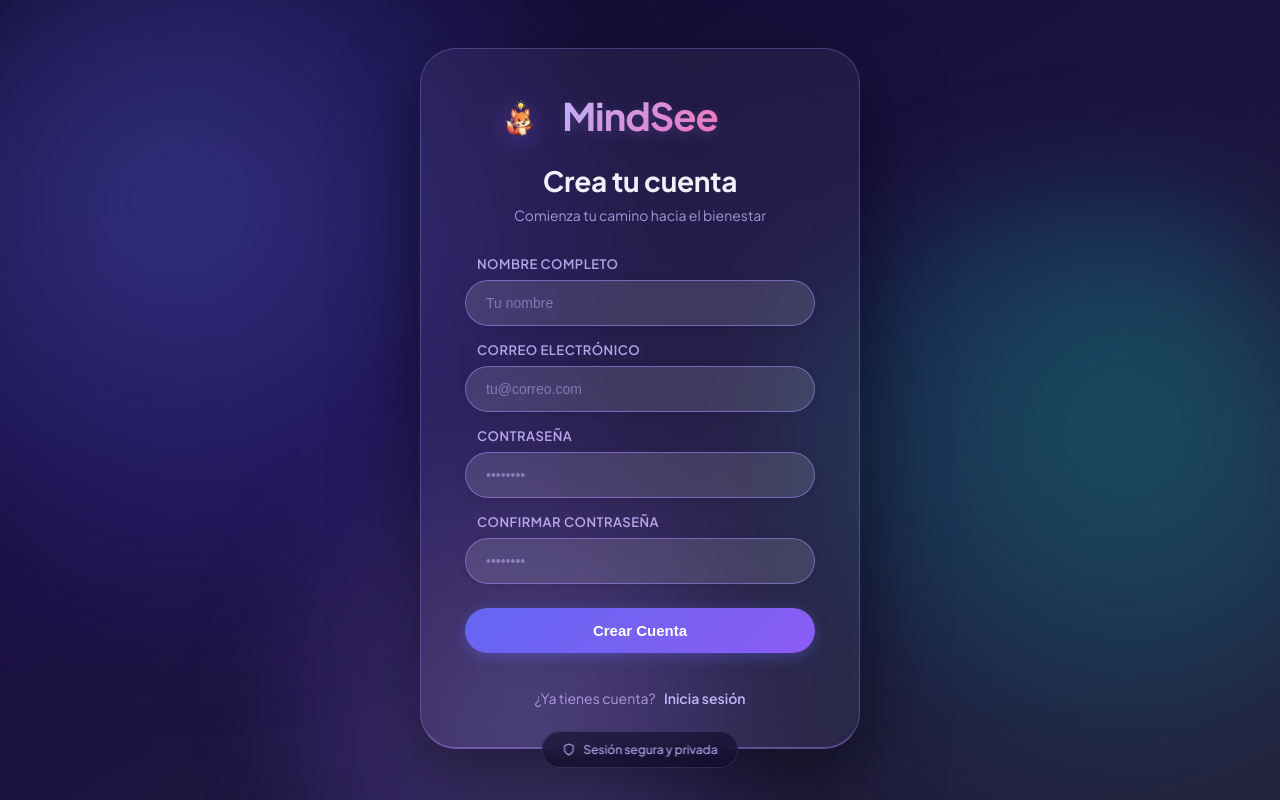
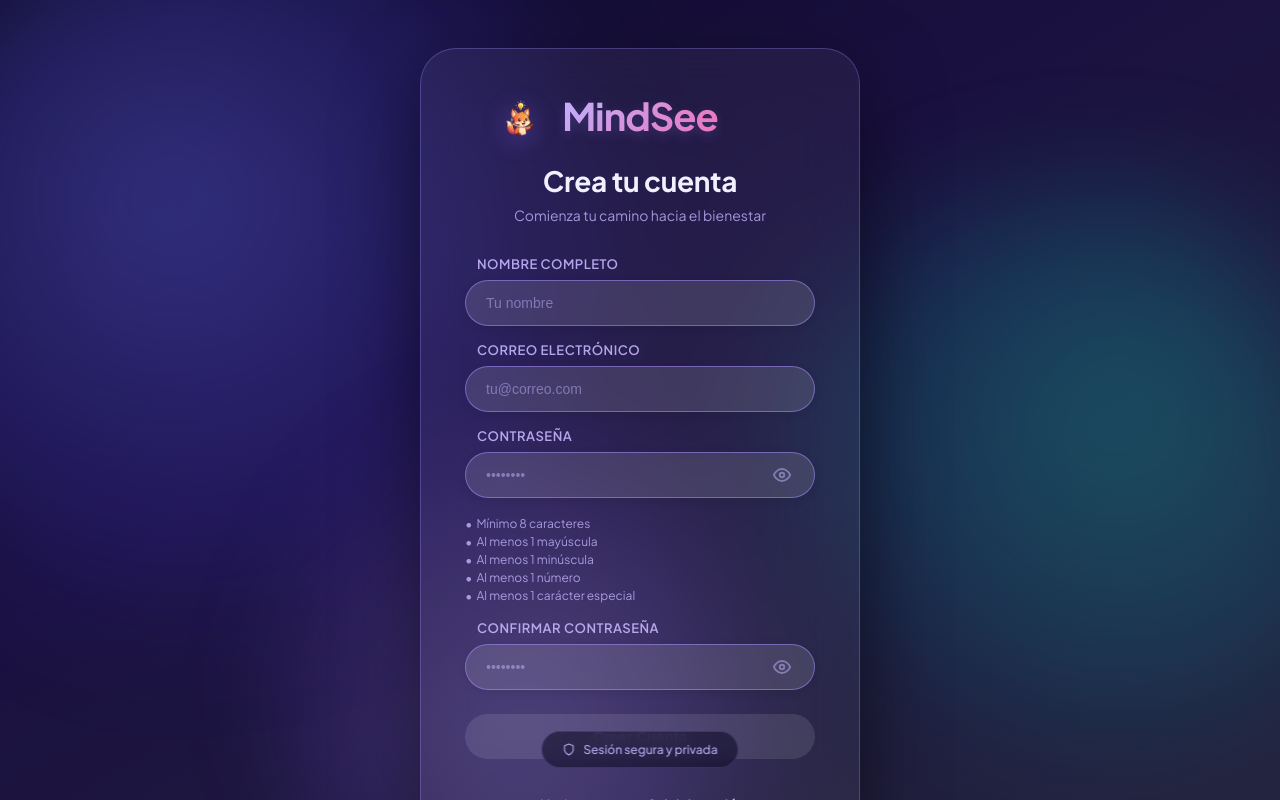
Before and after one commit to Kam24w/psico-frontend, a React (Vite) app: page /register in a window 1280 px wide. Built offline with nearby package versions, Linux system fonts and the light colour scheme; no server answers.

Commit message:
ojo y verificacion

```diff
--- a/src/index.css
+++ b/src/index.css
@@ -311,6 +311,36 @@ body {
   border-color: rgba(129, 140, 248, 0.7);
   background: rgba(255, 255, 255, 0.15);
   box-shadow: 0 0 0 4px rgba(99, 102, 241, 0.15);
+}
+
+.auth-password-wrapper {
+  position: relative;
+  width: 100%;
+}
+
+.auth-password-wrapper .auth-input {
+  padding-right: 50px;
+}
+
+.auth-password-toggle {
+  position: absolute;
+  right: 18px;
+  top: 50%;
+  transform: translateY(-50%);
+  background: none;
+  border: none;
+  color: var(--text-muted);
+  cursor: pointer;
+  display: flex;
+  align-items: center;
+  justify-content: center;
+  padding: 6px;
+  transition: color 0.2s ease;
+  outline: none;
+}
+
+.auth-password-toggle:hover {
+  color: var(--text-main);
 }
 
 .auth-button {
--- a/src/pages/LoginPage.tsx
+++ b/src/pages/LoginPage.tsx
@@ -12,6 +12,7 @@ export default function LoginPage() {
   const [form, setForm] = useState<LoginRequest>({ email: '', password: '' })
   const [error, setError] = useState('')
   const [loading, setLoading] = useState(false)
+  const [showPassword, setShowPassword] = useState(false)
   const { login } = useAuth()
   const navigate = useNavigate()
 
@@ -76,15 +77,35 @@ export default function LoginPage() {
           </div>
           <div className="auth-field">
             <label className="auth-label">Contraseña</label>
+            <div className="auth-password-wrapper">
               <input
                 className="auth-input"
-              type="password"
+                type={showPassword ? 'text' : 'password'}
                 placeholder="••••••••"
                 value={form.password}
                 onChange={e => setForm({ ...form, password: e.target.value })}
                 required
                 maxLength={20}
               />
+              <button
+                type="button"
+                className="auth-password-toggle"
+                onClick={() => setShowPassword(!showPassword)}
+                aria-label={showPassword ? 'Ocultar contraseña' : 'Mostrar contraseña'}
+              >
+                {showPassword ? (
+                  <svg width="18" height="18" viewBox="0 0 24 24" fill="none" stroke="currentColor" strokeWidth="2.5" strokeLinecap="round" strokeLinejoin="round">
+                    <path d="M17.94 17.94A10.07 10.07 0 0 1 12 20c-7 0-11-8-11-8a18.45 18.45 0 0 1 5.06-5.94M9.9 4.24A9.12 9.12 0 0 1 12 4c7 0 11 8 11 8a18.5 18.5 0 0 1-2.16 3.19m-6.72-1.07a3 3 0 1 1-4.24-4.24"></path>
+                    <line x1="1" y1="1" x2="23" y2="23"></line>
+                  </svg>
+                ) : (
+                  <svg width="18" height="18" viewBox="0 0 24 24" fill="none" stroke="currentColor" strokeWidth="2.5" strokeLinecap="round" strokeLinejoin="round">
+                    <path d="M1 12s4-8 11-8 11 8 11 8-4 8-11 8-11-8-11-8z"></path>
+                    <circle cx="12" cy="12" r="3"></circle>
+                  </svg>
+                )}
+              </button>
+            </div>
           </div>
           {error && <p className="auth-error">{error}</p>}
           <button className="auth-button" type="submit" disabled={loading}>
--- a/src/pages/RegisterPage.tsx
+++ b/src/pages/RegisterPage.tsx
@@ -18,11 +18,27 @@ export default function RegisterPage() {
 
   const [error, setError]     = useState('')
   const [loading, setLoading] = useState(false)
+  const [showPassword, setShowPassword] = useState(false)
+  const [showConfirmPassword, setShowConfirmPassword] = useState(false)
   const { login }             = useAuth()
   const navigate              = useNavigate()
 
+  // Validaciones de contraseña
+  const hasMinLength = form.password.length >= 8;
+  const hasUpper = /[A-Z]/.test(form.password);
+  const hasLower = /[a-z]/.test(form.password);
+  const hasNumber = /[0-9]/.test(form.password);
+  const hasSpecial = /[@$!%*?&._-]/.test(form.password);
+
+  const isPasswordValid = hasMinLength && hasUpper && hasLower && hasNumber && hasSpecial;
+
   const handleSubmit = async (e: FormEvent<HTMLFormElement>) => {
     e.preventDefault()
+
+    if (!isPasswordValid) {
+      setError('La contraseña no cumple con los requisitos mínimos')
+      return
+    }
 
     if (form.password !== form.confirmPassword) {
       setError('Las contraseñas no coinciden')
@@ -78,7 +94,7 @@ export default function RegisterPage() {
             <input
               className="auth-input" type="text" placeholder="Tu nombre"
             value={form.name} onChange={e => setForm({ ...form, name: e.target.value })} required
-            maxLength={20}
+            maxLength={100}
             />
           </div>
           <div className="auth-field">
@@ -91,26 +107,89 @@ export default function RegisterPage() {
           </div>
           <div className="auth-field">
             <label className="auth-label">Contraseña</label>
+            <div className="auth-password-wrapper">
               <input
-              className="auth-input" type="password" placeholder="••••••••"
+                className="auth-input"
+                type={showPassword ? 'text' : 'password'}
+                placeholder="••••••••"
                 value={form.password}
                 onChange={e => setForm({ ...form, password: e.target.value })}
                 required
                 maxLength={20}
               />
+              <button
+                type="button"
+                className="auth-password-toggle"
+                onClick={() => setShowPassword(!showPassword)}
+                aria-label={showPassword ? 'Ocultar contraseña' : 'Mostrar contraseña'}
+              >
+                {showPassword ? (
+                  <svg width="18" height="18" viewBox="0 0 24 24" fill="none" stroke="currentColor" strokeWidth="2.5" strokeLinecap="round" strokeLinejoin="round">
+                    <path d="M17.94 17.94A10.07 10.07 0 0 1 12 20c-7 0-11-8-11-8a18.45 18.45 0 0 1 5.06-5.94M9.9 4.24A9.12 9.12 0 0 1 12 4c7 0 11 8 11 8a18.5 18.5 0 0 1-2.16 3.19m-6.72-1.07a3 3 0 1 1-4.24-4.24"></path>
+                    <line x1="1" y1="1" x2="23" y2="23"></line>
+                  </svg>
+                ) : (
+                  <svg width="18" height="18" viewBox="0 0 24 24" fill="none" stroke="currentColor" strokeWidth="2.5" strokeLinecap="round" strokeLinejoin="round">
+                    <path d="M1 12s4-8 11-8 11 8 11 8-4 8-11 8-11-8-11-8z"></path>
+                    <circle cx="12" cy="12" r="3"></circle>
+                  </svg>
+                )}
+              </button>
+            </div>
+
+            {/* Recomendaciones de contraseña */}
+            <div className="password-requirements" style={{ marginTop: '8px', fontSize: '12px', color: 'var(--text-secondary)' }}>
+              <div style={{ color: hasMinLength ? '#10b981' : 'var(--text-secondary)', display: 'flex', alignItems: 'center', gap: '4px' }}>
+                <span style={{ fontSize: '14px' }}>{hasMinLength ? '✓' : '•'}</span> Mínimo 8 caracteres
+              </div>
+              <div style={{ color: hasUpper ? '#10b981' : 'var(--text-secondary)', display: 'flex', alignItems: 'center', gap: '4px' }}>
+                <span style={{ fontSize: '14px' }}>{hasUpper ? '✓' : '•'}</span> Al menos 1 mayúscula
+              </div>
+              <div style={{ color: hasLower ? '#10b981' : 'var(--text-secondary)', display: 'flex', alignItems: 'center', gap: '4px' }}>
+                <span style={{ fontSize: '14px' }}>{hasLower ? '✓' : '•'}</span> Al menos 1 minúscula
+              </div>
+              <div style={{ color: hasNumber ? '#10b981' : 'var(--text-secondary)', display: 'flex', alignItems: 'center', gap: '4px' }}>
+                <span style={{ fontSize: '14px' }}>{hasNumber ? '✓' : '•'}</span> Al menos 1 número
+              </div>
+              <div style={{ color: hasSpecial ? '#10b981' : 'var(--text-secondary)', display: 'flex', alignItems: 'center', gap: '4px' }}>
+                <span style={{ fontSize: '14px' }}>{hasSpecial ? '✓' : '•'}</span> Al menos 1 carácter especial
+              </div>
+            </div>
           </div>
           <div className="auth-field">
             <label className="auth-label">Confirmar contraseña</label>
+            <div className="auth-password-wrapper">
               <input
-              className="auth-input" type="password" placeholder="••••••••"
+                className="auth-input"
+                type={showConfirmPassword ? 'text' : 'password'}
+                placeholder="••••••••"
                 value={form.confirmPassword}
                 onChange={e => setForm({ ...form, confirmPassword: e.target.value })}
                 required
                 maxLength={20}
               />
+              <button
+                type="button"
+                className="auth-password-toggle"
+                onClick={() => setShowConfirmPassword(!showConfirmPassword)}
+                aria-label={showConfirmPassword ? 'Ocultar contraseña' : 'Mostrar contraseña'}
+              >
+                {showConfirmPassword ? (
+                  <svg width="18" height="18" viewBox="0 0 24 24" fill="none" stroke="currentColor" strokeWidth="2.5" strokeLinecap="round" strokeLinejoin="round">
+                    <path d="M17.94 17.94A10.07 10.07 0 0 1 12 20c-7 0-11-8-11-8a18.45 18.45 0 0 1 5.06-5.94M9.9 4.24A9.12 9.12 0 0 1 12 4c7 0 11 8 11 8a18.5 18.5 0 0 1-2.16 3.19m-6.72-1.07a3 3 0 1 1-4.24-4.24"></path>
+                    <line x1="1" y1="1" x2="23" y2="23"></line>
+                  </svg>
+                ) : (
+                  <svg width="18" height="18" viewBox="0 0 24 24" fill="none" stroke="currentColor" strokeWidth="2.5" strokeLinecap="round" strokeLinejoin="round">
+                    <path d="M1 12s4-8 11-8 11 8 11 8-4 8-11 8-11-8-11-8z"></path>
+                    <circle cx="12" cy="12" r="3"></circle>
+                  </svg>
+                )}
+              </button>
+            </div>
           </div>
           {error && <p className="auth-error">{error}</p>}
-          <button className="auth-button" type="submit" disabled={loading}>
+          <button className="auth-button" type="submit" disabled={loading || !isPasswordValid}>
             {loading ? 'Creando cuenta...' : 'Crear Cuenta'}
           </button>
         </form>
```
Lines whose indentation alone changed are shown as unchanged.
